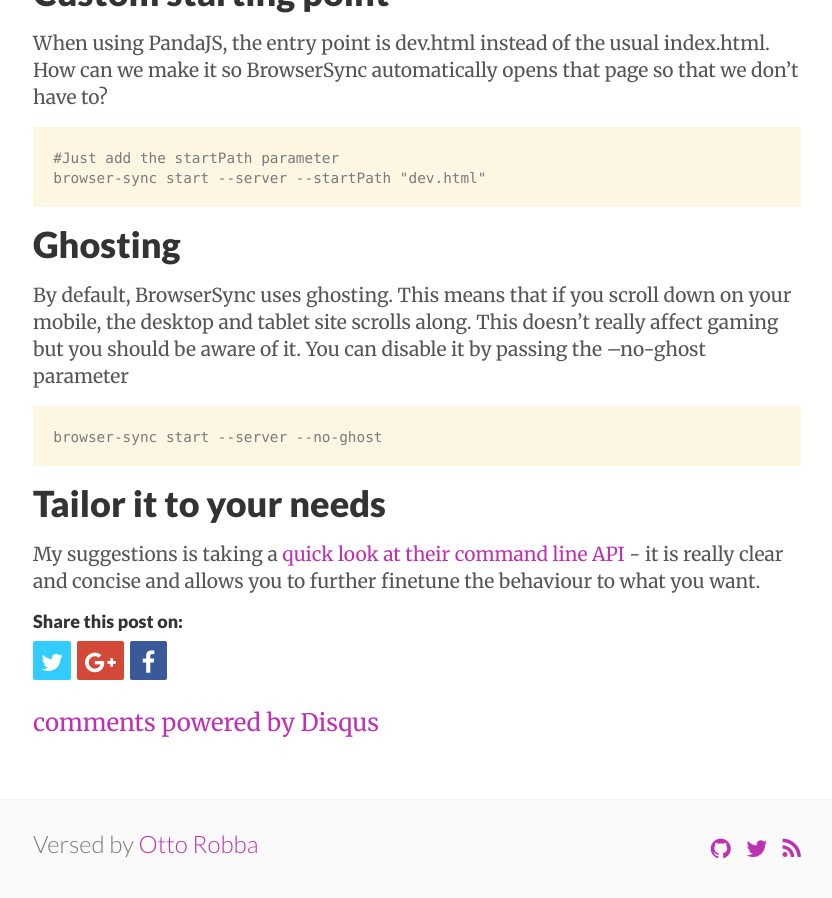
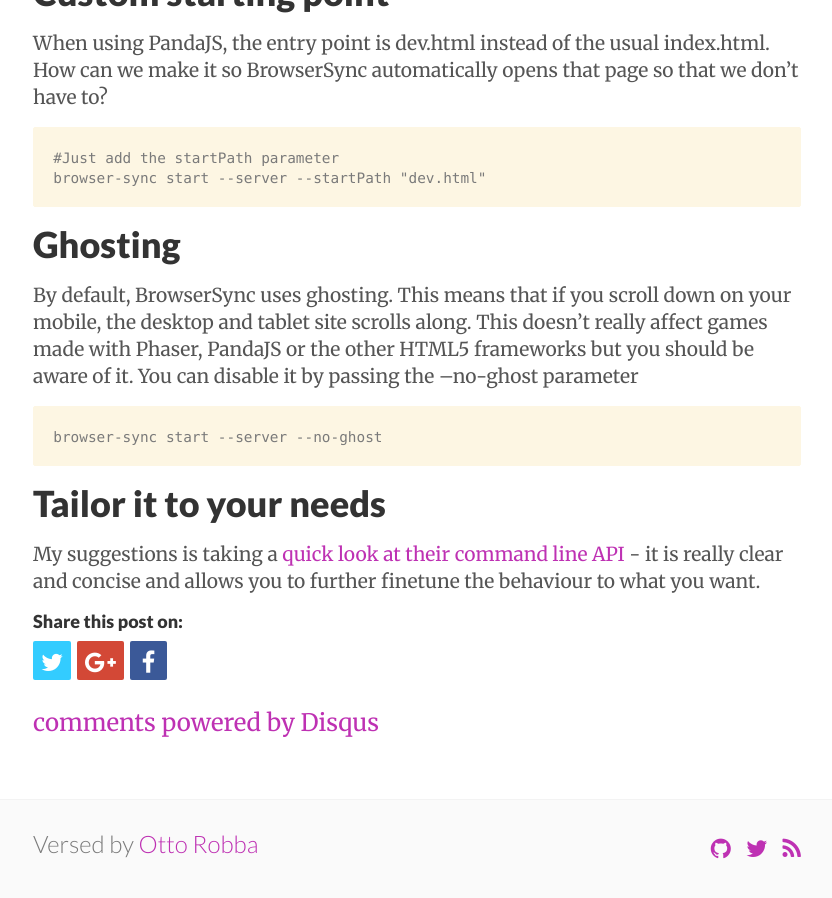
Before and after one commit to ThaisRobba/invrse, a Jekyll site: the page built from _posts/2014-12-24-sync.md, in a window 1280 px wide and 900 px high, scrolled down 2608 px. Shown: the whole window, without its empty margins (223-1055 px from the left). Built offline with Jekyll 4.4.1, drawn with Linux system fonts in a browser that asks for light colours; nearby versions of some CDN libraries; comment, search, counter and statistics services are not loaded.

Commit message:
rephrase

```diff
--- a/_posts/2014-12-24-sync.md
+++ b/_posts/2014-12-24-sync.md
@@ -73,7 +73,7 @@
 
 ###Ghosting
 
-By default, BrowserSync uses ghosting. This means that if you scroll down on your mobile, the desktop and tablet site scrolls along. This doesn't really affect gaming but you should be aware of it. You can disable it by passing the --no-ghost parameter
+By default, BrowserSync uses ghosting. This means that if you scroll down on your mobile, the desktop and tablet site scrolls along. This doesn't really affect games made with Phaser, PandaJS or the other HTML5 frameworks but you should be aware of it. You can disable it by passing the --no-ghost parameter
 
     browser-sync start --server --no-ghost
 
```
